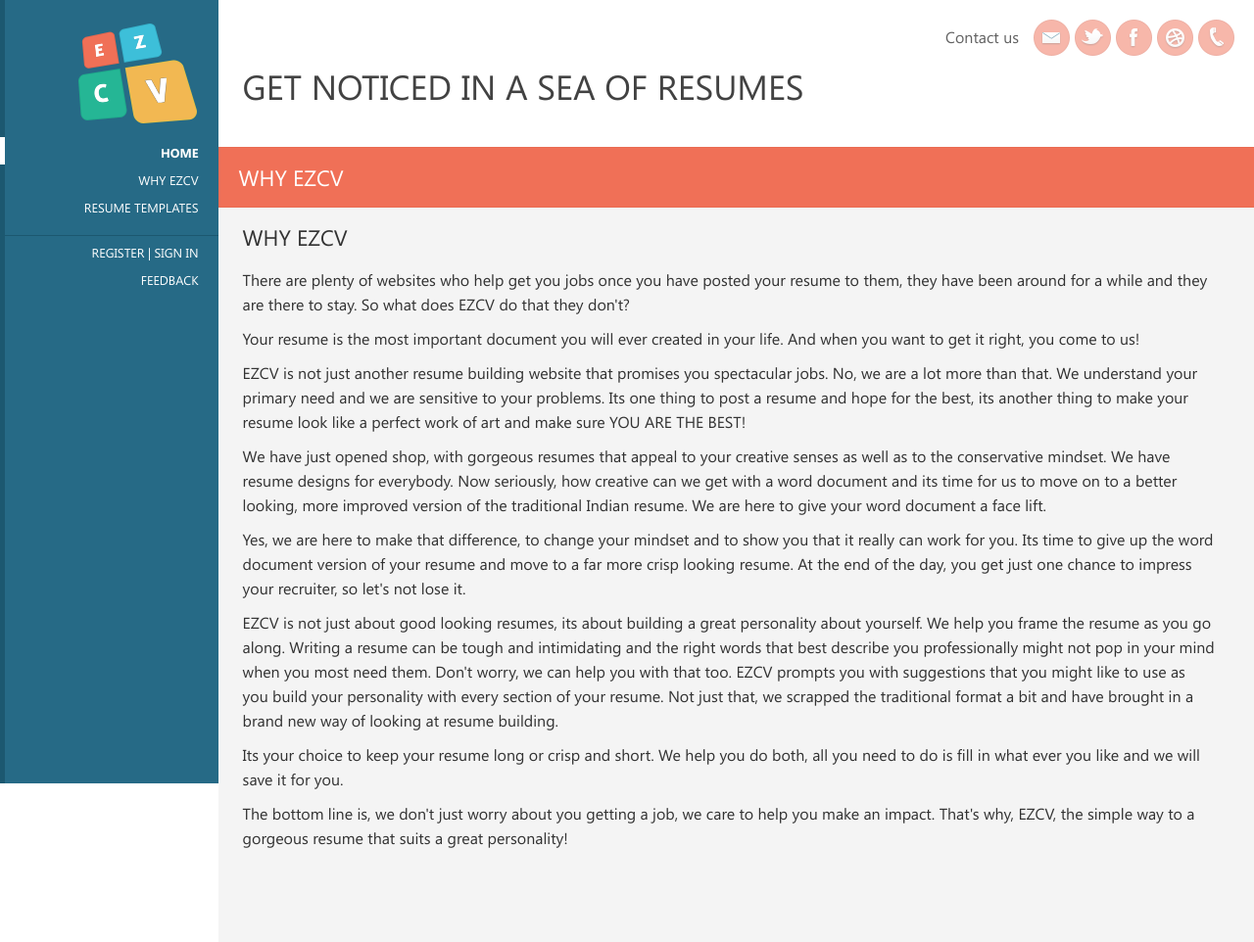
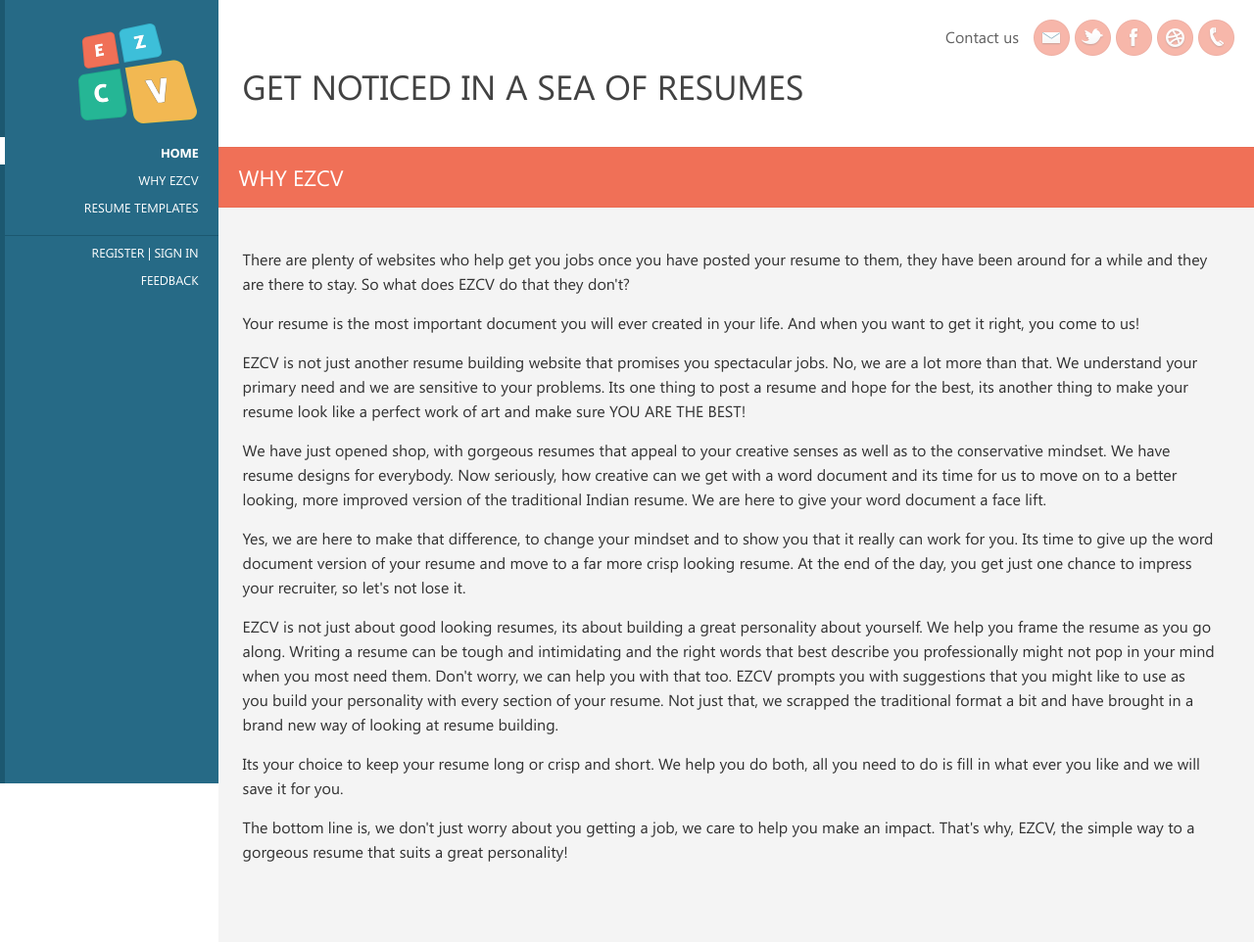
Before and after one commit to jrkphani/resume, a CodeIgniter app: page /resume/why in a window 1280 px wide. Shown: the whole page at 98% size. Run offline with CodeIgniter, Linux system fonts and the light colour scheme.

Commit message:
css fix - prabakaran

```diff
--- a/application/views/resume.php
+++ b/application/views/resume.php
@@ -14,7 +14,7 @@
 	<span class="rns showSelectTemplate"><span class="rnd">1</span>Choose Resume Style</span>
 	<span class="rns"><span class="rnd">2</span>Discover Yourself</span>
 	<span tab='#about_tab' class="tab rns rns_a rns_inner">About Me</span>
-	<span tab='#objective_tab' class="tab rns rns_inner">Designation,Objective</span>
+	<span tab='#objective_tab' class="tab rns rns_inner">Designation, Objective</span>
 	<span tab='#contact_tab' class="tab rns rns_inner">Contact Me</span>
 	<span tab='#experience_tab' class="tab rns rns_inner">Experience Summary</span>
 	<span tab='#strength_tab' class="tab rns rns_inner">My Strength </span>
--- a/application/views/why.php
+++ b/application/views/why.php
@@ -5,7 +5,7 @@
 <div class="left_form_feedback">
 <div class="container">
 
-<h3 style="margin:-21px 0 20px -15px; color: #323232;">WHY EZCV</h3>
+
 
 <div class="why_cnt" style="line-height: 25px; margin:0 0 0 -15px; color: #323232;">
 <p>
--- a/assets/css/sss_resume.css
+++ b/assets/css/sss_resume.css
@@ -90,7 +90,7 @@ float: right;}
 
 .rns{
 	display: block; cursor:pointer;
-	padding-left: 20px; height: 40px;	text-align: left; line-height: 40px;
+	text-align: left; padding: 13px 0 13px 20px;
 	font-size: .9em;	text-decoration: none; color: #232323;
 
 }
@@ -108,7 +108,7 @@ float: right;}
 	background: url(../img/sprites.png) no-repeat left center;
 	background-position: 0 -809px;
 }
-.right_nav .rns_err{background: url(../img/sprites.png) 0px -895px no-repeat!important;}
+.right_nav .rns_err{background: url(../img/sprites.png) 0px -809px no-repeat!important;}
 
 
 
@@ -382,7 +382,7 @@ height: 2px!important;
 .t_list_t:hover .t_Select{
 	visibility: visible;
 }
-.why_cnt p{padding:0 0 10px 0;}
+.why_cnt p{padding:0 0 15px 0; line-height: 25px;}
 
 /*************************************** Suggestion box *********************/
 .suggestion_box, .mys_right{
```
